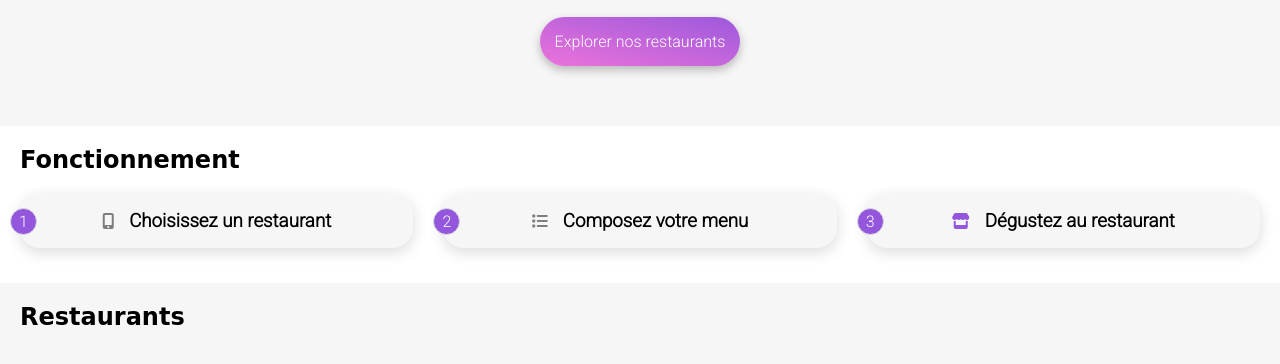
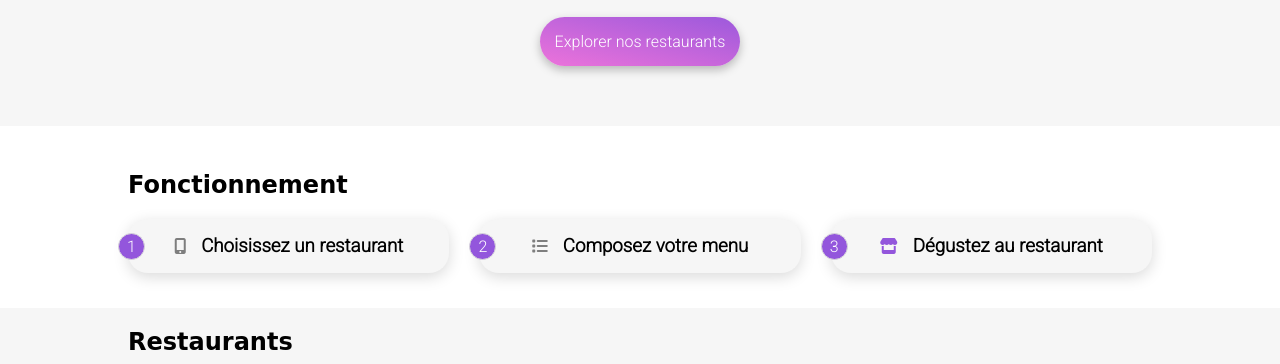
Before and after one commit to 0shirase/P4_OhMyFood-main, a website: page index.html in a window 1280 px wide. Shown: the part 293-657 px from the top of the page. Drawn offline with Linux system fonts and the light colour scheme; a web font is replaced by a local one.

Commit message:
Ajout de padding dans la section fonctionnement et restaurants de la page index

```diff
--- a/sass/pages/_home.scss
+++ b/sass/pages/_home.scss
@@ -50,6 +50,8 @@
     flex-direction: column;
     padding: 20px;
     gap: 20px;
+    padding-top: 45px;
+    padding-bottom: 65px;
 
 .fonctionnement-cards {
     display: flex;
@@ -188,6 +190,7 @@
 .restaurants-cards .card {
     background-color: white;
     margin: 0;
+    padding: 0;
 }
 
 
@@ -201,8 +204,9 @@
 
    .fonctionnement {
     width: 100%;
-    padding: 20px;
     padding-bottom: 35px;
+    padding-left: 10%;
+    padding-right: 10%;
    }
 
    .fonctionnement .fonctionnement-cards {
@@ -223,6 +227,8 @@
    .restaurants {
     width: 100%;
     padding-bottom: 40px;
+    padding-left: 10%;
+    padding-right: 10%;
    }
 
    .restaurants-cards a{
```
Also changed, not shown: assets/style.css, 1 other file.
